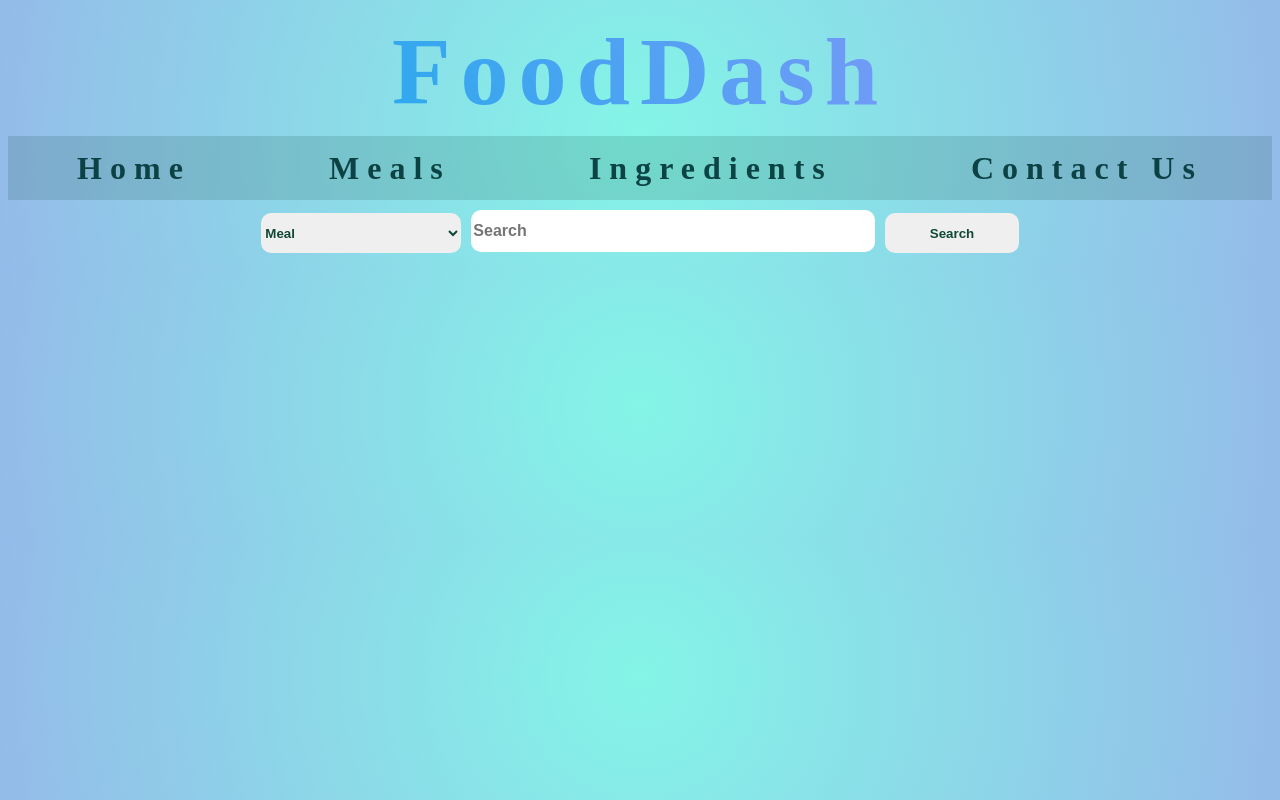
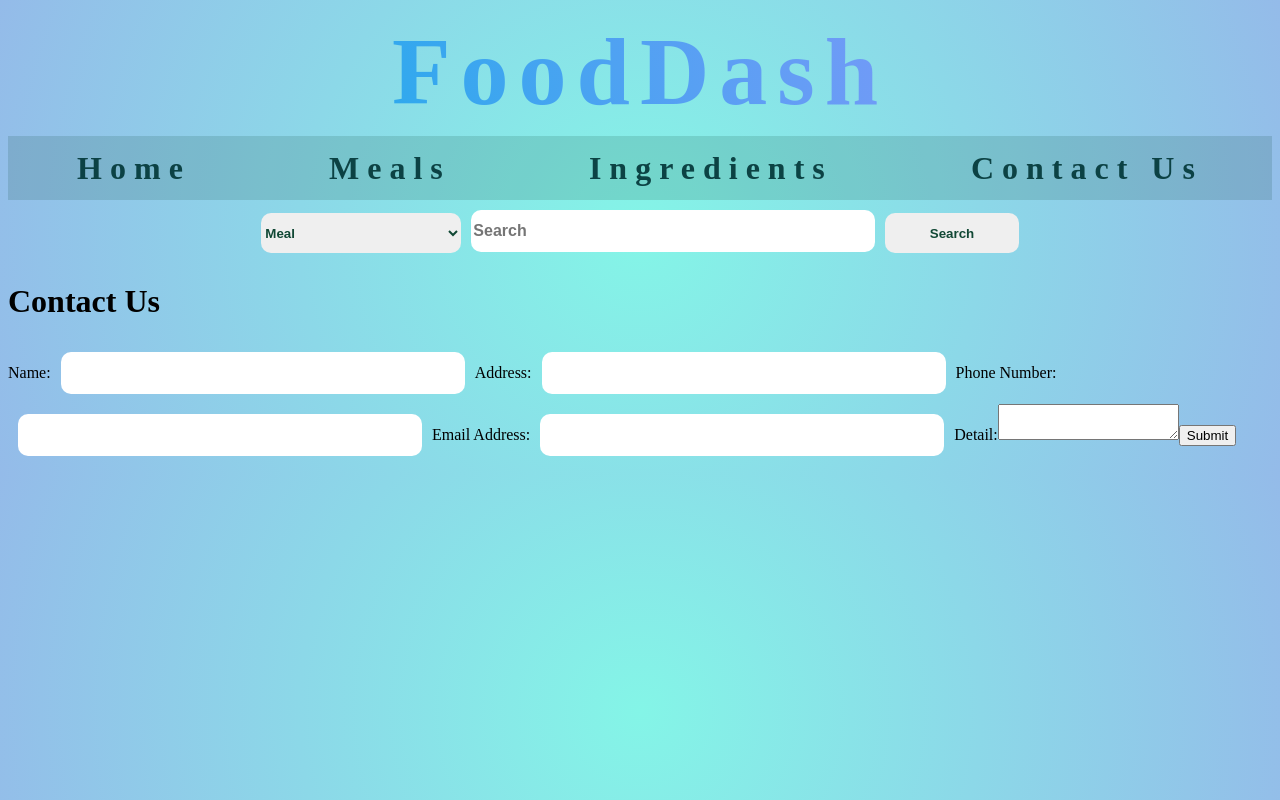
Before and after one commit to jiamliu/FoodDash, a React (Vite) app in the folder FoodDash/: page /Contact in a window 1280 px wide. Built offline with nearby package versions, Linux system fonts and the light colour scheme.

Commit message:
my 4th commit

```diff
--- a/FoodDash/src/App.jsx
+++ b/FoodDash/src/App.jsx
@@ -32,7 +32,7 @@ const [searchType,setSearchType] =useState('meal')
           <Route exact path ='/ingredient/:id' element={<IngredientPage/>}/>
           <Route exact path ='/meals' element={<MealsList/>}/>
           <Route exact path ='/meals/:id' element={<MealPage/>}/>
-          <Route exact path ='./Contact' element={<Contact/>}/>
+          <Route exact path ='/Contact' element={<Contact/>}/>
 
       </Routes>
       </DataContext.Provider>
--- a/FoodDash/src/Components/Contact.jsx
+++ b/FoodDash/src/Components/Contact.jsx
@@ -1,8 +1,6 @@
 
 import { useRef } from 'react';
 export default function Contact() {
-
-
 
     const nameRef = useRef();
     const addressRef = useRef();
```
